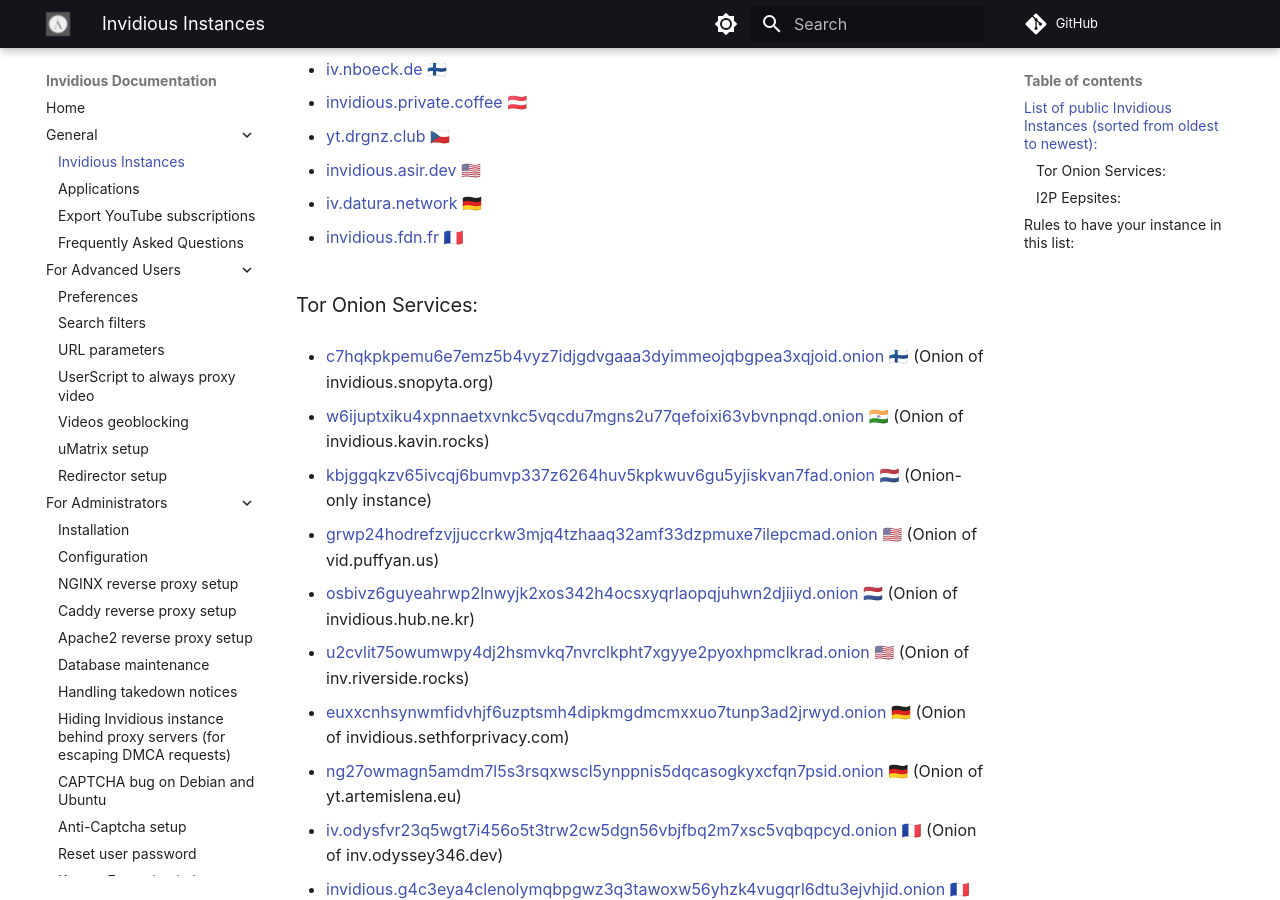
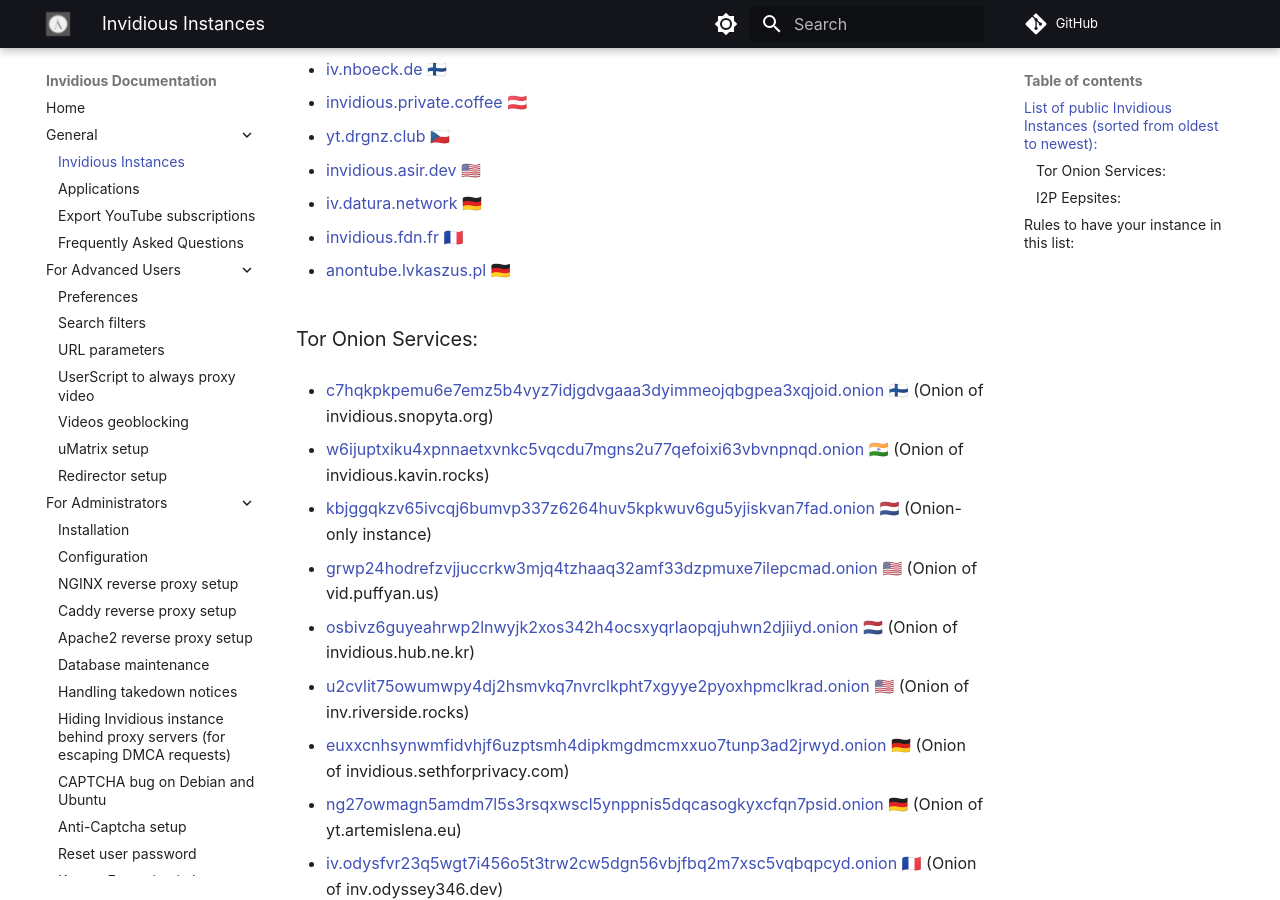
Before and after one commit to iv-org/documentation, an MkDocs documentation site: the page built from docs/instances.md, in a window 1280 px wide and 900 px high, scrolled down 1227 px. Built offline with MkDocs 1.6.1 and Material for MkDocs 9.7.7, drawn with Linux system fonts in a browser that asks for light colours; comment, search, counter and statistics services are not loaded.

Commit message:
add anontube.lvkaszus.pl
close #416

```diff
--- a/docs/instances.md
+++ b/docs/instances.md
@@ -68,6 +68,8 @@
 
 * [invidious.fdn.fr](https://invidious.fdn.fr) 🇫🇷
 
+* [anontube.lvkaszus.pl](https://anontube.lvkaszus.pl) 🇩🇪
+
 ### Tor Onion Services:
 * [c7hqkpkpemu6e7emz5b4vyz7idjgdvgaaa3dyimmeojqbgpea3xqjoid.onion](http://c7hqkpkpemu6e7emz5b4vyz7idjgdvgaaa3dyimmeojqbgpea3xqjoid.onion) 🇫🇮 (Onion of invidious.snopyta.org)
 
```
